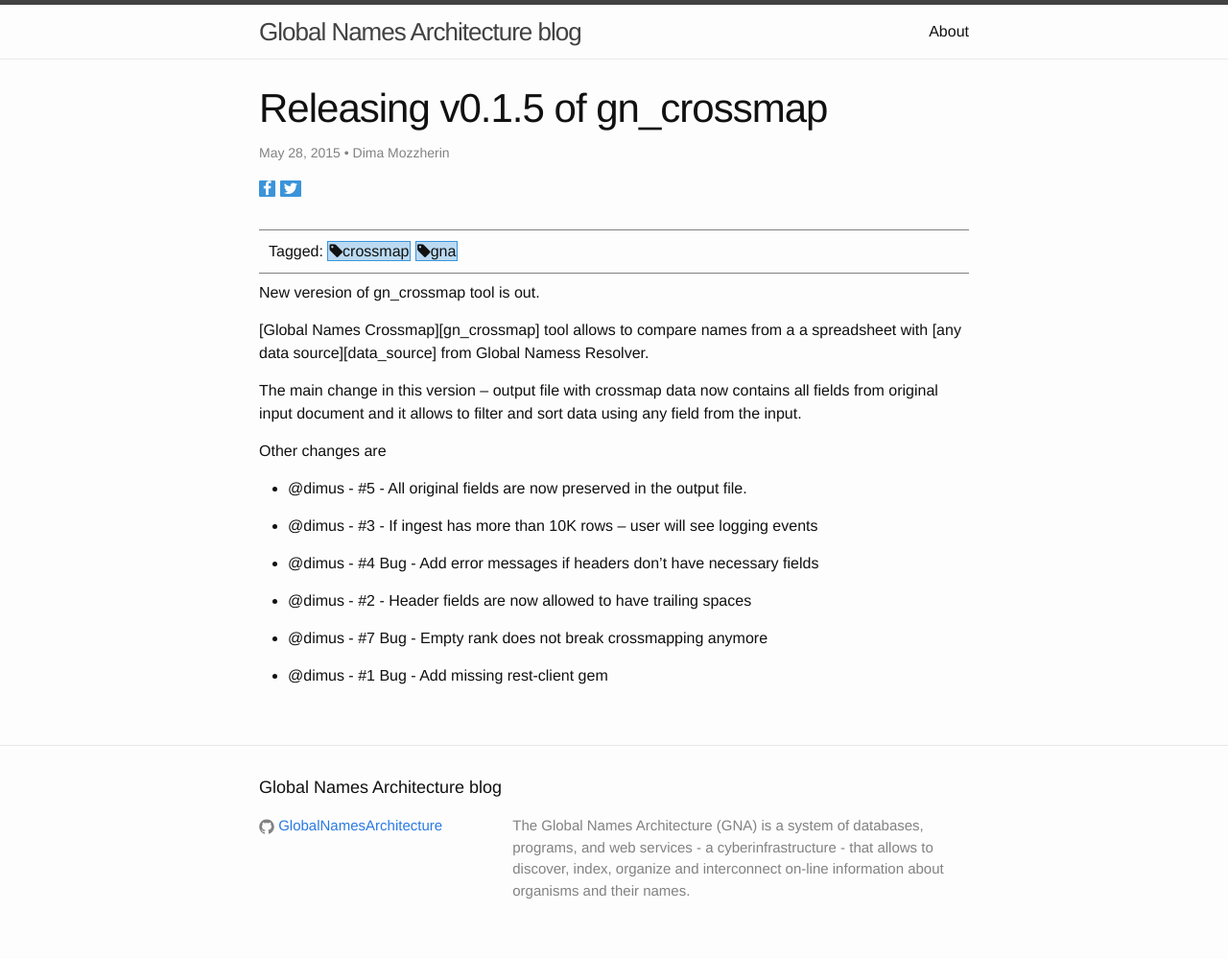
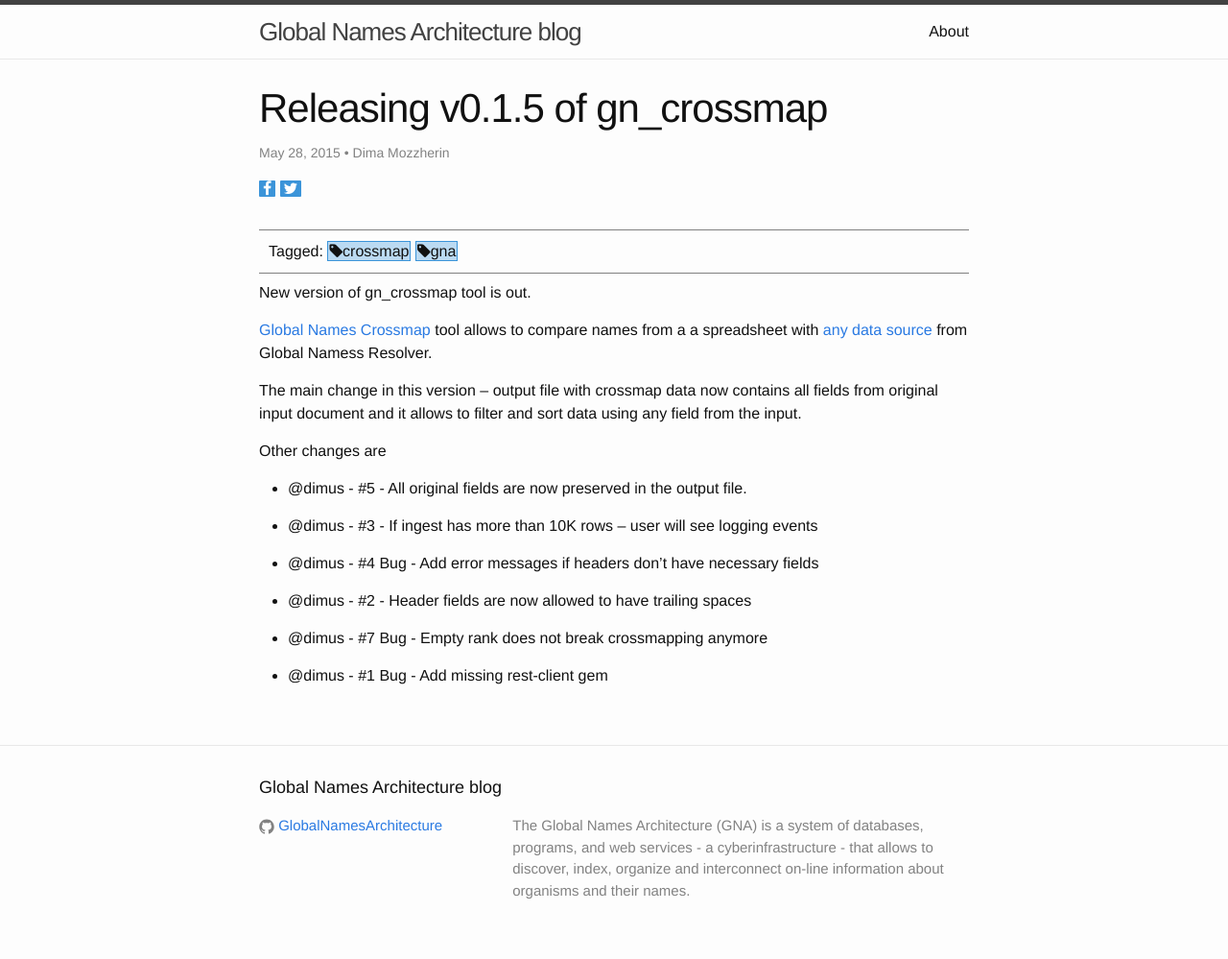
Before and after one commit to GlobalNamesArchitecture/GlobalNamesArchitecture.github.io, a Jekyll site: the page built from _posts/2015-05-28-gn-crossmap-0-1-5.md, in a window 1280 px wide. Shown: the whole page at 96% size. Built offline with Jekyll 4.4.1, drawn with Linux system fonts in a browser that asks for light colours; nearby versions of some CDN libraries.

Commit message:
add missing links

```diff
--- a/_posts/2015-05-28-gn-crossmap-0-1-5.md
+++ b/_posts/2015-05-28-gn-crossmap-0-1-5.md
@@ -6,10 +6,10 @@
 categories: crossmap gna
 ---
 
-New veresion of gn_crossmap tool is out.
+New version of gn_crossmap tool is out.
 
 [Global Names Crossmap][gn_crossmap] tool allows to compare names from a
-a spreadsheet with [any data source][data_source] from Global Namess Resolver.
+a spreadsheet with [any data source][data_sources] from Global Namess Resolver.
 
 The main change in this version -- output file with crossmap data now contains
 all fields from original input document and it allows to filter and sort data
```
Also changed, not shown: other parts of _posts/2015-05-28-gn-crossmap-0-1-5.md (+4 -0 lines).
